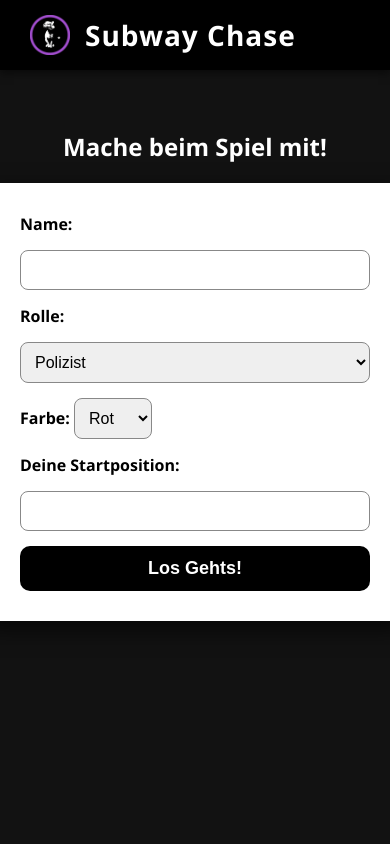
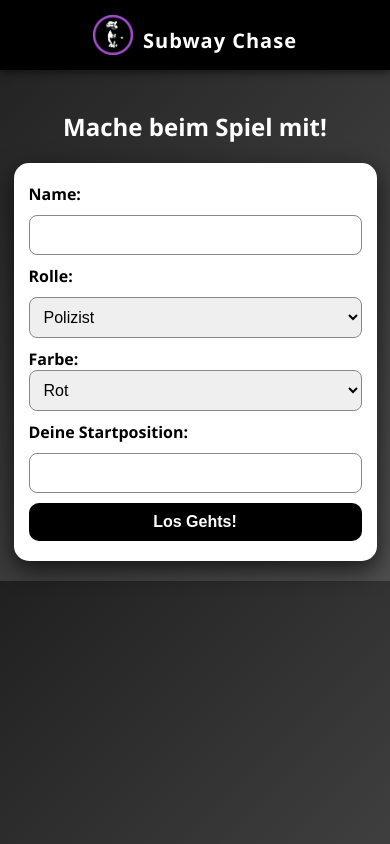
Before and after one commit to Vic-Ler/subway_chase, a Flask app: page / in a window 390 px wide. Run offline with Flask 3, Linux system fonts and the light colour scheme.

Commit message:
some mobile optimization

```diff
--- a/static/style.css
+++ b/static/style.css
@@ -1,7 +1,7 @@
 /* General page */
 body {
     font-family: 'Segoe UI', Tahoma, Geneva, Verdana, sans-serif;
-    background-color: #121212;
+    background: linear-gradient(135deg, #202020, #4e4e4e);
     color: #fff;
     margin: 0;
     padding: 0;
@@ -11,15 +11,18 @@ body {
 header {
     display: flex;
     align-items: center;
+    justify-content: center; /* zentriert auf kleinen Bildschirmen */
     background-color: #000;
-    padding: 15px 30px;
+    padding: 15px 20px;
     box-shadow: 0 3px 8px rgba(0,0,0,0.5);
+    flex-wrap: wrap; /* wenn Bildschirm zu klein, Zeilenumbruch */
 }
 
 header h1 {
-    margin: 0 0 0 15px;
-    font-size: 28px;
+    margin: 10px 0 0 10px;
+    font-size: 24px;
     letter-spacing: 1px;
+    text-align: center;
 }
 
 .header-icon {
@@ -32,20 +35,21 @@ main {
     display: flex;
     flex-direction: column;
     align-items: center;
-    padding: 40px 20px;
+    padding: 20px 10px;
 }
 
 /* Form styling */
 .join-form {
     background-color: #fff;
     color: #000;
-    padding: 30px 40px;
+    padding: 25px 20px;
     border-radius: 15px;
     box-shadow: 0 8px 25px rgba(0,0,0,0.7);
     display: flex;
     flex-direction: column;
-    gap: 15px;
-    width: 350px;
+    gap: 12px;
+    width: 90%;      /* mobile-friendly */
+    max-width: 400px; /* auf großen Bildschirmen nicht zu breit */
 }
 
 .join-form label {
@@ -59,6 +63,8 @@ main {
     border-radius: 8px;
     border: 1px solid #888;
     font-size: 16px;
+    width: 100%; /* passt sich der Containerbreite an */
+    box-sizing: border-box;
 }
 
 .join-form input:focus,
@@ -84,3 +90,20 @@ main {
 .join-btn:hover {
     background-color: #333; /* etwas helleres Schwarz beim Hover */
 }
+
+/* Mobile-specific adjustments */
+@media (max-width: 600px) {
+    header h1 {
+        font-size: 20px;
+    }
+
+    .join-form {
+        padding: 20px 15px;
+        gap: 10px;
+    }
+
+    .join-btn {
+        font-size: 16px;
+        padding: 10px;
+    }
+}
```
Also changed, not shown: static/style_map.css (+55 -14 lines).
